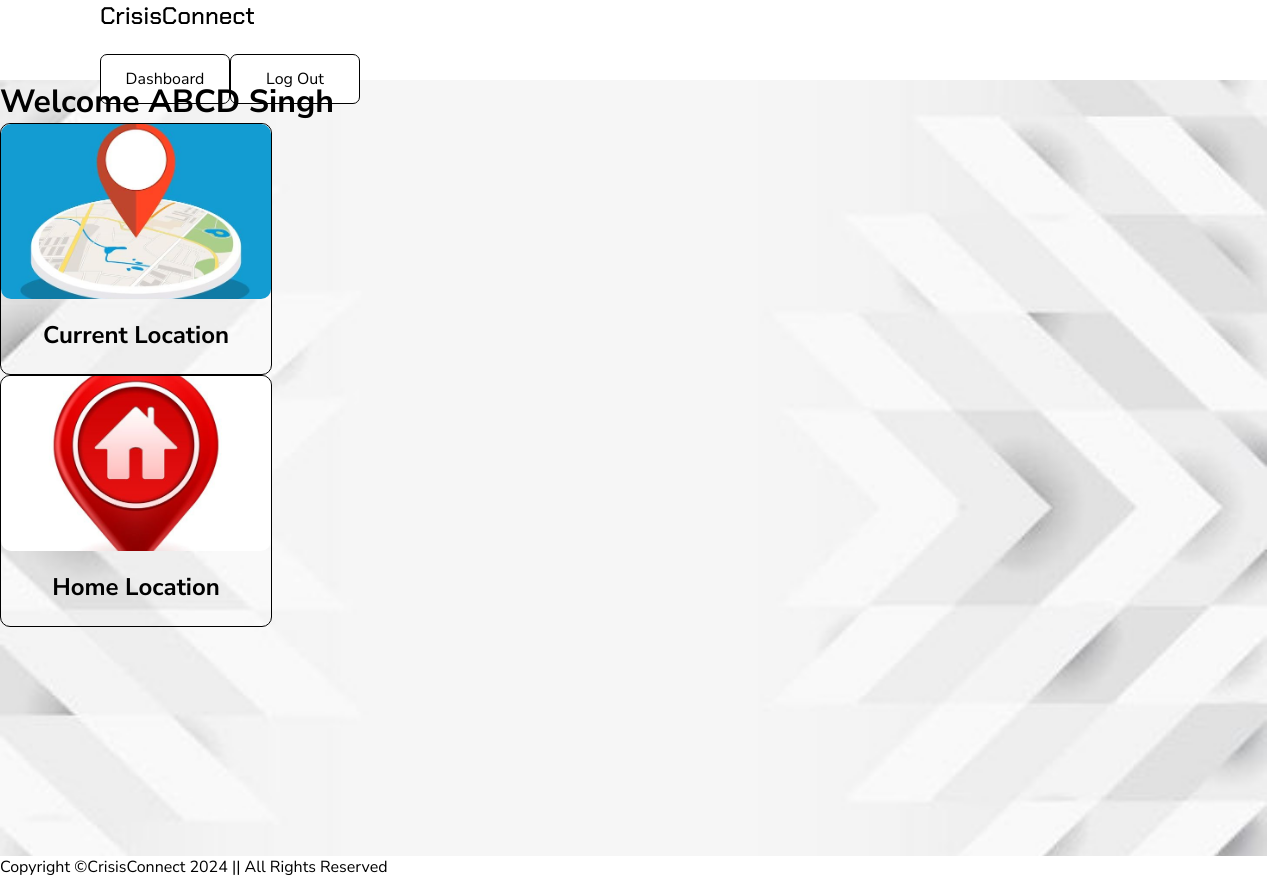
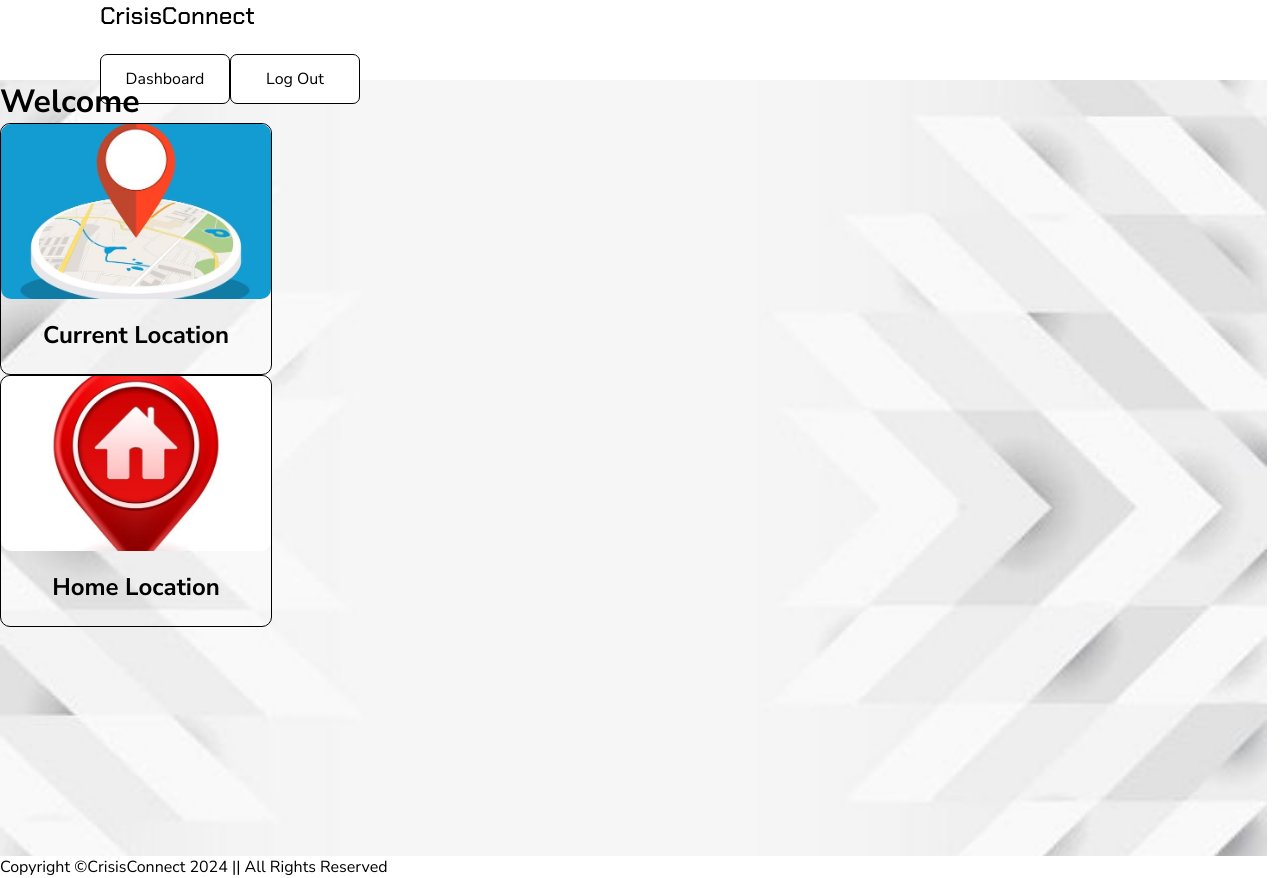
Before and after one commit to BiswajitRakshit7781/CrisisConnect-Emergency-Service-Provider, a React (Vite) app in the folder CrisisConnect/: page /fire in a window 1280 px wide. Shown: the top 878 px of the page. Built offline with nearby package versions, Linux system fonts and the light colour scheme; no server answers.

Commit message:
login session and unique email while sign up

```diff
--- a/CrisisConnect/src/components/FireDash.jsx
+++ b/CrisisConnect/src/components/FireDash.jsx
@@ -2,10 +2,23 @@ import React from 'react'
 import './Dashboard.css'
 import Footer from './Footer'
 import { useNavigate } from 'react-router-dom'
+import { useEffect,useState } from 'react'
 
 const FireDash = () => {
+  const [nameFound,setNamefound]=useState(false)
+  const [name,setName]=useState('')
     const navigate = useNavigate();
-
+    useEffect(()=>{
+      get_name()
+    },[])
+    const get_name=async ()=>{
+      let res=await fetch("http://localhost:5000/dashboard")
+      let log_stat=await res.json()
+      if(log_stat.name!==false){
+      setNamefound(true)
+      setName(log_stat.name)
+      }
+      }
   return (
     <>
     <nav className="flex justify-between items-center bg-transparent fixed">
@@ -17,7 +30,7 @@ const FireDash = () => {
       </nav>
       <main className='dash'>
         <div className="welcome flex justify-center pt-32">
-          <h1>Welcome ABCD Singh</h1>
+          <h1>Welcome {name}</h1>
         </div>
         <div className="dashboard flex gap-20 justify-center mt-28">
           <div className="card fireSupport">
--- a/CrisisConnect/src/components/HospitalDash.jsx
+++ b/CrisisConnect/src/components/HospitalDash.jsx
@@ -2,10 +2,24 @@ import React from 'react'
 import './Dashboard.css'
 import Footer from './Footer'
 import { useNavigate } from 'react-router-dom'
+import { useEffect,useState } from 'react'
+
 
 const HospitalDash = () => {
     const navigate = useNavigate();
-
+    const [nameFound,setNamefound]=useState(false)
+  const [name,setName]=useState('')
+    useEffect(()=>{
+      get_name()
+    },[])
+    const get_name=async ()=>{
+      let res=await fetch("http://localhost:5000/dashboard")
+      let log_stat=await res.json()
+      if(log_stat.name!==false){
+      setNamefound(true)
+      setName(log_stat.name)
+      }
+      }
   return (
     <>
     <nav className="flex justify-between items-center bg-transparent fixed">
@@ -17,7 +31,7 @@ const HospitalDash = () => {
       </nav>
       <main className='dash'>
         <div className="welcome flex justify-center pt-32">
-          <h1>Welcome ABCD Singh</h1>
+          <h1>Welcome {name}</h1>
         </div>
         <div className="dashboard flex gap-20 justify-center mt-28">
           <div className="card fireSupport">
--- a/CrisisConnect/src/components/Login.jsx
+++ b/CrisisConnect/src/components/Login.jsx
@@ -4,7 +4,7 @@ import Footer from './Footer'
 import { useNavigate } from 'react-router-dom'
 import { NavLink } from 'react-router-dom'
 import "./Login.css"
-import { useRef } from 'react'
+import { useRef,useContext } from 'react'
 
 const Login = () => {
     const login=useRef(false)
--- a/CrisisConnect/src/components/MedicineDash.jsx
+++ b/CrisisConnect/src/components/MedicineDash.jsx
@@ -2,10 +2,24 @@ import React from 'react'
 import './Dashboard.css'
 import Footer from './Footer'
 import { useNavigate } from 'react-router-dom'
+import { useEffect,useState } from 'react'
+
 
 const MedicineDash = () => {
     const navigate = useNavigate();
-
+    const [nameFound,setNamefound]=useState(false)
+  const [name,setName]=useState('')
+    useEffect(()=>{
+      get_name()
+    },[])
+    const get_name=async ()=>{
+      let res=await fetch("http://localhost:5000/dashboard")
+      let log_stat=await res.json()
+      if(log_stat.name!==false){
+      setNamefound(true)
+      setName(log_stat.name)
+      }
+      }
   return (
     <>
     <nav className="flex justify-between items-center bg-transparent fixed">
@@ -17,7 +31,7 @@ const MedicineDash = () => {
       </nav>
       <main className='dash'>
         <div className="welcome flex justify-center pt-32">
-          <h1>Welcome ABCD Singh</h1>
+          <h1>Welcome {name}</h1>
         </div>
         <div className="dashboard flex gap-20 justify-center mt-28">
           <div className="card fireSupport">
--- a/CrisisConnect/src/components/PoliceDash.jsx
+++ b/CrisisConnect/src/components/PoliceDash.jsx
@@ -2,10 +2,24 @@ import React from 'react'
 import './Dashboard.css'
 import Footer from './Footer'
 import { useNavigate } from 'react-router-dom'
+import { useEffect,useState } from 'react'
+
 
 const PoliceDash = () => {
     const navigate = useNavigate();
-
+    const [nameFound,setNamefound]=useState(false)
+  const [name,setName]=useState('')
+    useEffect(()=>{
+      get_name()
+    },[])
+    const get_name=async ()=>{
+      let res=await fetch("http://localhost:5000/dashboard")
+      let log_stat=await res.json()
+      if(log_stat.name!==false){
+      setNamefound(true)
+      setName(log_stat.name)
+      }
+      }
   return (
     <>
     <nav className="flex justify-between items-center bg-transparent fixed">
@@ -17,7 +31,7 @@ const PoliceDash = () => {
       </nav>
       <main className='dash'>
         <div className="welcome flex justify-center pt-32">
-          <h1>Welcome ABCD Singh</h1>
+          <h1>Welcome {name}</h1>
         </div>
         <div className="dashboard flex gap-20 justify-center mt-28">
           <div className="card fireSupport">
--- a/CrisisConnect/src/components/Signup.jsx
+++ b/CrisisConnect/src/components/Signup.jsx
@@ -28,12 +28,14 @@ const onSubmit = async (data) => {
     let r=await fetch("http://localhost:5000/createAccount",{method:"POST",headers: {
         'Content-Type': 'application/json'
     },body:JSON.stringify(data)})
+    let res=await r.text()
+    console.log(res)
     signin.current=true
 };
 
     return (
         <>
-        {signin.current && (navigate("/Login"))}
+        {/* {signin.current && (navigate("/Login"))} */}
             <nav className='flex justify-between items-center bg-transparent fixed'>
                 <div className="logo"><h1 className="logo">CrisisConnect</h1></div>
                 <ul className='flex space-x-4 list-none'>
@@ -108,6 +110,7 @@ const onSubmit = async (data) => {
                         <input className="col-start-2" disabled={isSubmitting} type="submit" value='Register' />
 
                     </form>
+
                 </div>
             </main>
             <Footer />
```
Also changed, not shown: 2 other files (tests, documents, lock files or other folders).
